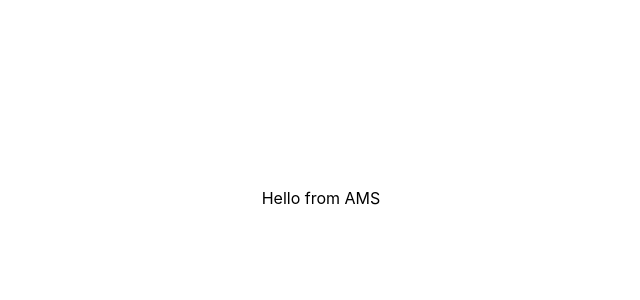
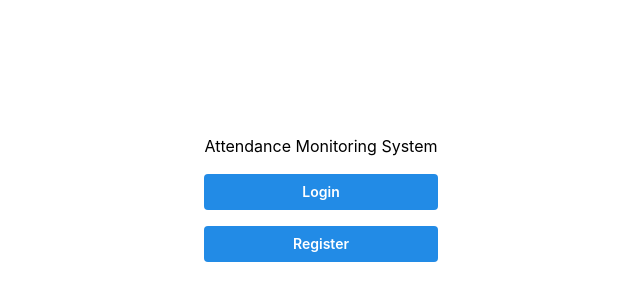
Before and after one commit to ReiTony/Attendance_Monitoring_System, a Next.js app in the folder frontend/: page / in a window 1280 px wide. Shown: the part 202-502 px from the top of the page, without its empty margins (319-959 px from the left). Built offline with nearby package versions, Linux system fonts and the light colour scheme.

Commit message:
feat: updated landing page to include login and signup buttons

```diff
--- a/frontend/src/app/page.tsx
+++ b/frontend/src/app/page.tsx
@@ -1,9 +1,18 @@
-import { Center, Text } from "@mantine/core";
+import { Button, Center, Stack, Text } from "@mantine/core";
+import Link from "next/link";
 
 export default function Home() {
   return (
     <Center w={"100vw"} h={"100vh"}>
-      <Text>Hello from AMS</Text>
+      <Stack>
+        <Text>Attendance Monitoring System</Text>
+        <Button component={Link} href={"/login"}>
+          Login
+        </Button>
+        <Button component={Link} href={"/register"}>
+          Register
+        </Button>
+      </Stack>
     </Center>
   );
 }
```
